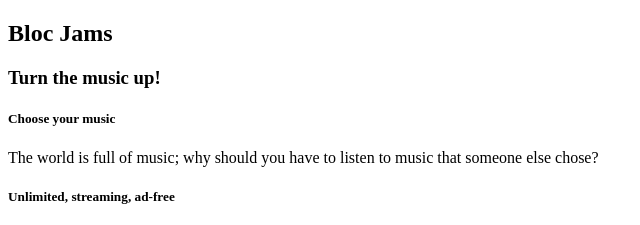
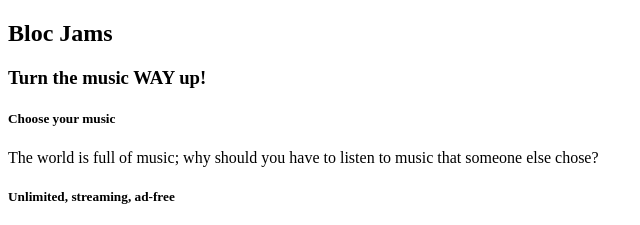
Before and after one commit to Massela/bloc-jams, a plain HTML site: page index.html in a window 1280 px wide. Shown: the top 225 px of the page, 0-640 px from the left. Drawn offline with Linux system fonts and the light colour scheme.

Commit message:
Copy change for demonstration purposes

```diff
--- a/index.html
+++ b/index.html
@@ -8,7 +8,7 @@
         </nav>
         <section> <!-- hero content -->
             <h1>Bloc Jams</h1>
-            <h3>Turn the music up!</h3>
+            <h3>Turn the music WAY up!</h3>
         </section>
         <section> <!-- selling points -->
           <div>
```
